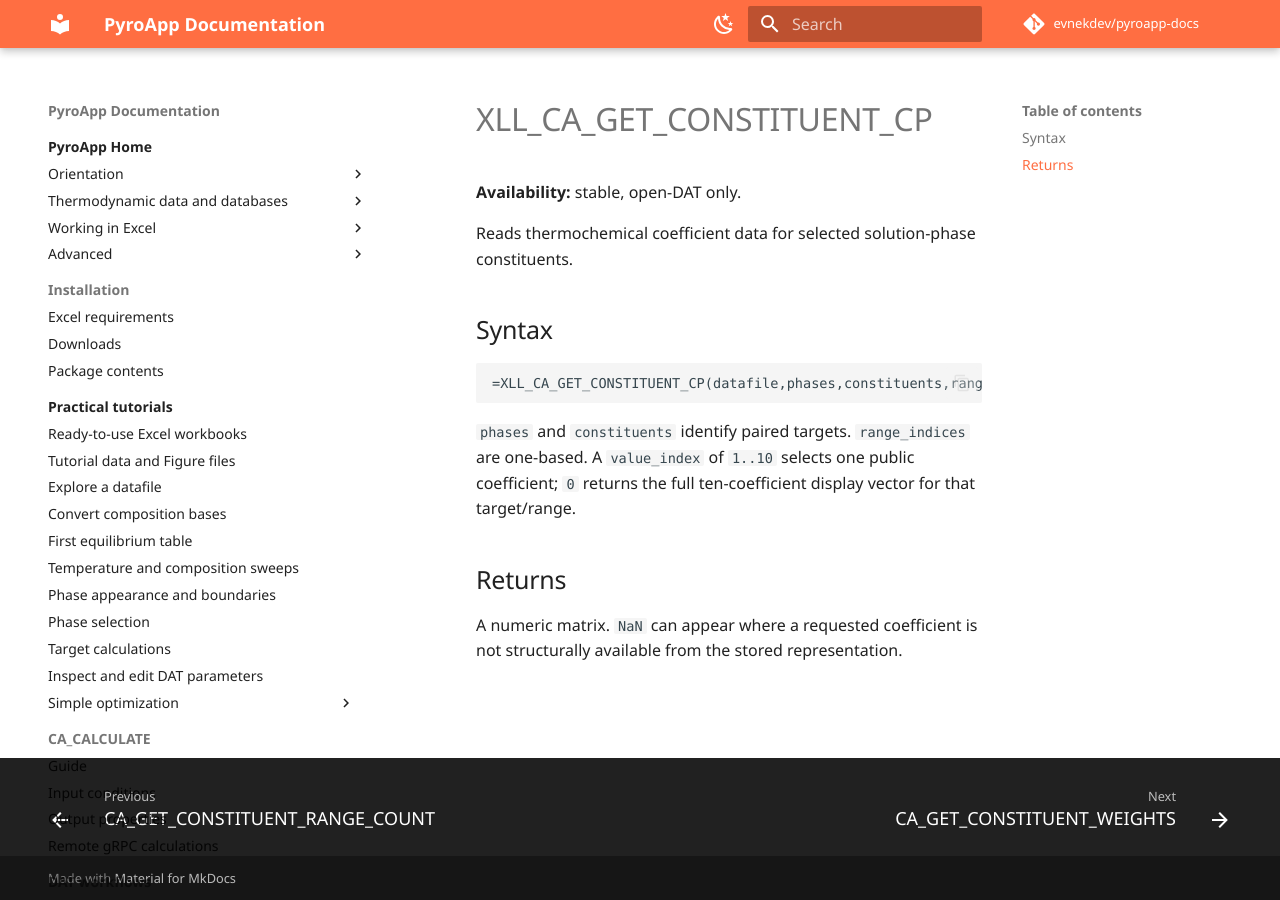
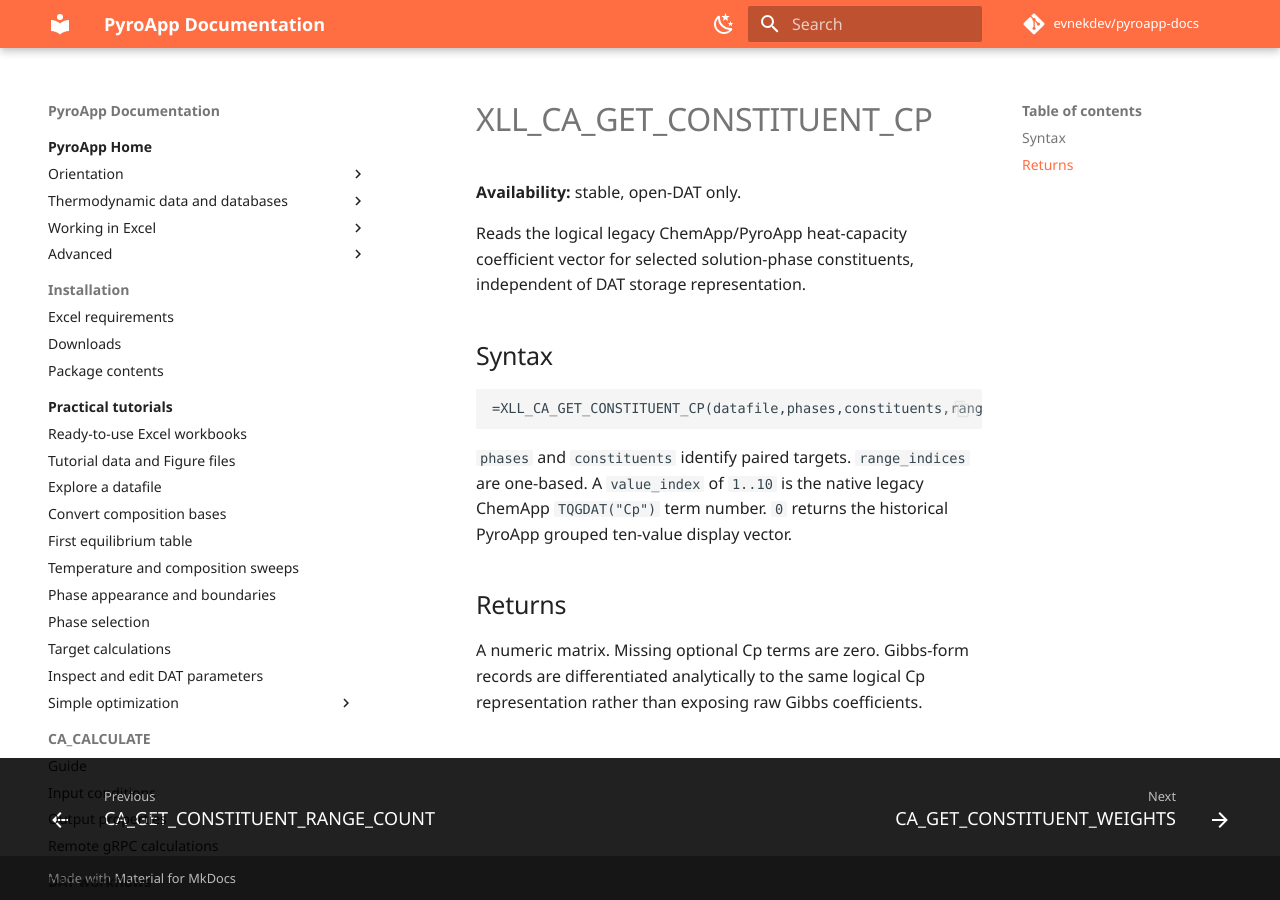
Before and after one commit to evnekdev/pyroapp-docs, an MkDocs documentation site: the page built from docs/functions/ca_get_constituent_cp.md, in a window 1280 px wide. Built offline with MkDocs 1.6.1 and Material for MkDocs 9.7.7, drawn with Linux system fonts in a browser that asks for light colours; some web fonts are replaced; comment, search, counter and statistics services are not loaded.

Commit message:
docs: document legacy Cp term parity

````diff
--- a/docs/functions/ca_get_constituent_cp.md
+++ b/docs/functions/ca_get_constituent_cp.md
@@ -2,7 +2,7 @@
 
 **Availability:** stable, open-DAT only.
 
-Reads thermochemical coefficient data for selected solution-phase constituents.
+Reads the logical legacy ChemApp/PyroApp heat-capacity coefficient vector for selected solution-phase constituents, independent of DAT storage representation.
 
 ## Syntax
 
@@ -10,8 +10,8 @@
 =XLL_CA_GET_CONSTITUENT_CP(datafile,phases,constituents,range_indices,value_indices,[update_token])
 ```
 
-`phases` and `constituents` identify paired targets. `range_indices` are one-based. A `value_index` of `1..10` selects one public coefficient; `0` returns the full ten-coefficient display vector for that target/range.
+`phases` and `constituents` identify paired targets. `range_indices` are one-based. A `value_index` of `1..10` is the native legacy ChemApp `TQGDAT("Cp")` term number. `0` returns the historical PyroApp grouped ten-value display vector.
 
 ## Returns
 
-A numeric matrix. `NaN` can appear where a requested coefficient is not structurally available from the stored representation.
+A numeric matrix. Missing optional Cp terms are zero. Gibbs-form records are differentiated analytically to the same logical Cp representation rather than exposing raw Gibbs coefficients.
````
